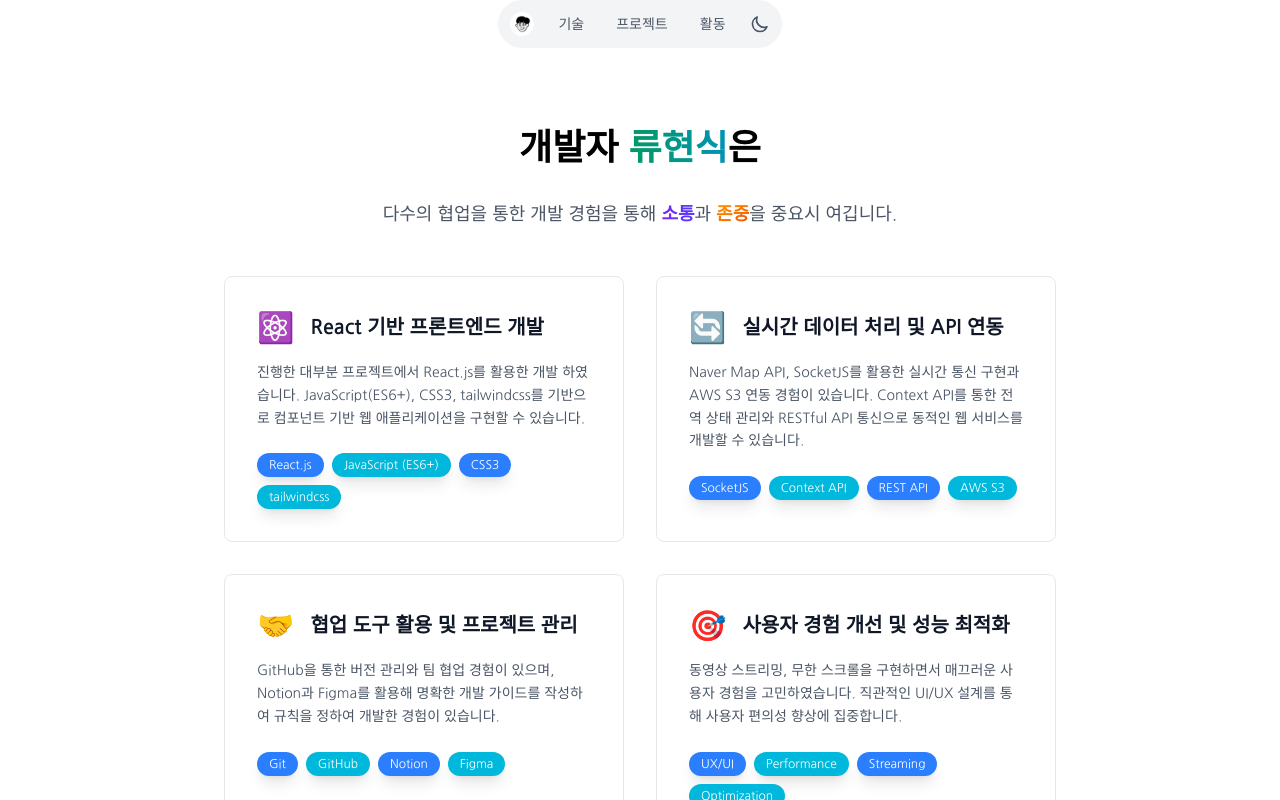
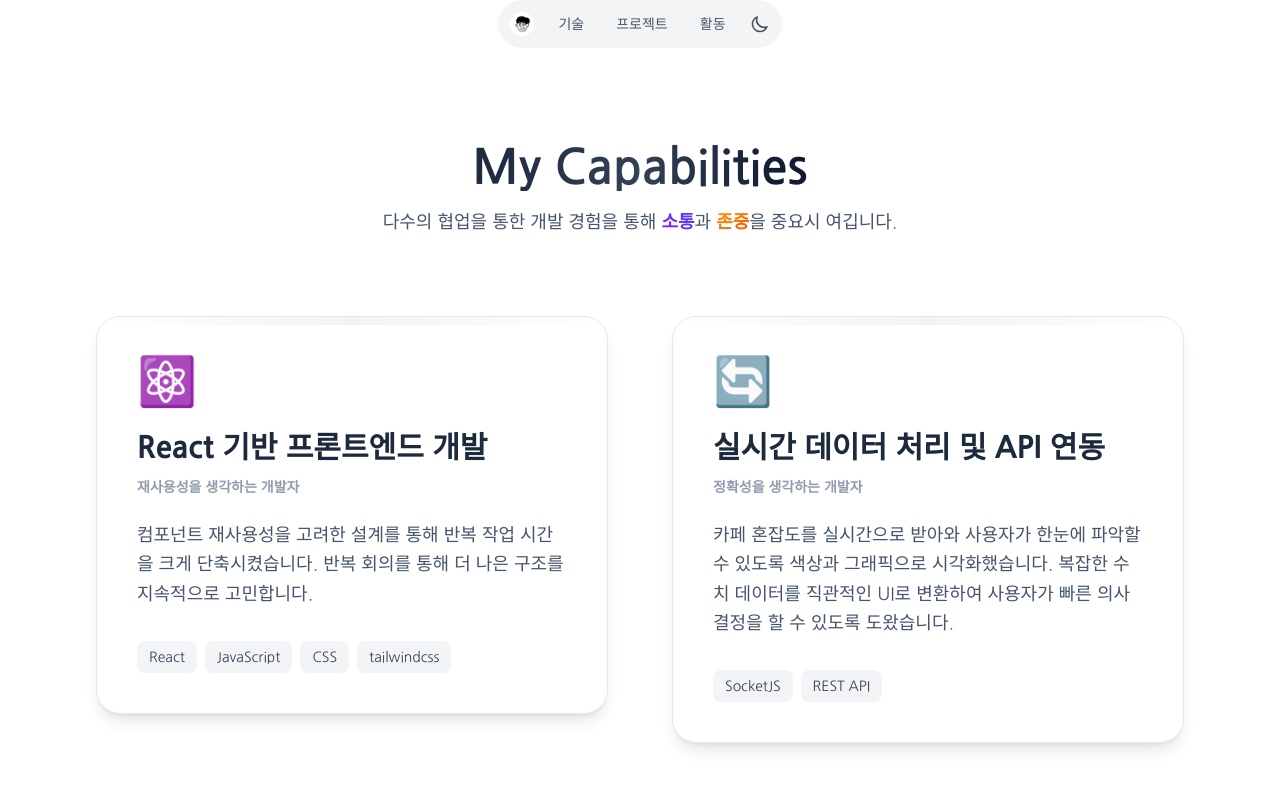
Before and after one commit to hyunsik2000/hyunsik, a React (Vite) app: page / in a window 1280 px wide. Shown: the part 820-1620 px from the top of the page. Built offline with nearby package versions, Linux system fonts and the light colour scheme.

Commit message:
[edit] About 설명 수정, UI 아예 바꾸기, hover 애니메이션 추가

```diff
--- a/src/pages/About.jsx
+++ b/src/pages/About.jsx
@@ -1,82 +1,200 @@
-import React from 'react';
-import SlideUpSection from '../components/SlideUpSection';
+import React, { useState, useRef, useEffect } from "react";
+
+// SlideUpSection 컴포넌트 모의
+const SlideUpSection = ({ children }) => {
+  return <div className="animate-fade-in">{children}</div>;
+};
 
 const About = () => {
+  const [hoveredIndex, setHoveredIndex] = useState(null);
+  const [isVisible, setIsVisible] = useState(false);
+  const sectionRef = useRef(null);
+
   const capabilities = [
     {
-    title: 'React 기반 프론트엔드 개발',
-    description: '진행한 대부분 프로젝트에서 React.js를 활용한 개발 하였습니다. JavaScript(ES6+), CSS3, tailwindcss를 기반으로 컴포넌트 기반 웹 애플리케이션을 구현할 수 있습니다.',
-    skills: ['React.js', 'JavaScript (ES6+)', 'CSS3', 'tailwindcss'],
-    icon: '⚛️'
+      title: "React 기반 프론트엔드 개발",
+      description:
+        "컴포넌트 재사용성을 고려한 설계를 통해 반복 작업 시간을 크게 단축시켰습니다. 반복 회의를 통해 더 나은 구조를 지속적으로 고민합니다.",
+      skills: ["React", "JavaScript", "CSS", "tailwindcss"],
+      icon: "⚛️",
+      gradient: "from-blue-500 to-purple-600",
+      shadowColor: "shadow-blue-500/20",
+      personality: "재사용성을 생각하는",
     },
     {
-    title: '실시간 데이터 처리 및 API 연동',
-    description: 'Naver Map API, SocketJS를 활용한 실시간 통신 구현과 AWS S3 연동 경험이 있습니다. Context API를 통한 전역 상태 관리와 RESTful API 통신으로 동적인 웹 서비스를 개발할 수 있습니다.',
-    skills: ['SocketJS', 'Context API', 'REST API', 'AWS S3'],
-    icon: '🔄'
+      title: "실시간 데이터 처리 및 API 연동",
+      description:
+        "카페 혼잡도를 실시간으로 받아와 사용자가 한눈에 파악할 수 있도록 색상과 그래픽으로 시각화했습니다. 복잡한 수치 데이터를 직관적인 UI로 변환하여 사용자가 빠른 의사결정을 할 수 있도록 도왔습니다.",
+      skills: ["SocketJS", "REST API"],
+      icon: "🔄",
+      gradient: "from-green-500 to-teal-600",
+      shadowColor: "shadow-green-500/20",
+      personality: "정확성을 생각하는",
     },
     {
-    title: '협업 도구 활용 및 프로젝트 관리',
-    description: 'GitHub을 통한 버전 관리와 팀 협업 경험이 있으며, Notion과 Figma를 활용해 명확한 개발 가이드를 작성하여 규칙을 정하여 개발한 경험이 있습니다.',
-    skills: ['Git', 'GitHub', 'Notion', 'Figma'],
-    icon: '🤝'
+      title: "협업 도구 활용 및 프로젝트 관리",
+      description:
+        "팀원들이 이해하기 쉬운 커밋 메시지와 Notion 가이드 작성을 통해 소통문제 해결의 시간을 단축시켰습니다. Figma 디자인 시스템을 개발자간 공유하여 개발 과정에서의 혼선을 줄였습니다.",
+      skills: ["Git", "GitHub", "Notion", "Figma"],
+      icon: "🤝",
+      gradient: "from-orange-500 to-red-600",
+      shadowColor: "shadow-orange-500/20",
+      personality: "소통을 좋아하는",
     },
     {
-    title: '사용자 경험 개선 및 성능 최적화',
-    description: '동영상 스트리밍, 무한 스크롤을 구현하면서 매끄러운 사용자 경험을 고민하였습니다. 직관적인 UI/UX 설계를 통해 사용자 편의성 향상에 집중합니다.',
-    skills: ['UX/UI', 'Performance', 'Streaming', 'Optimization'],
-    icon: '🎯'
+      title: "사용자 경험 개선 및 성능 최적화",
+      description:
+        "무한 스크롤 비디오 재생 플랫폼을 개발하며 사용자가 다음 영상을 기다리는 시간을 줄이기 위해 고민했습니다. 비디오 간 로딩 속도를 체감상 확실히 개선시켜 더 부드러운 시청 경험을 제공할 수 있었습니다.",
+      skills: ["UX/UI", "Performance"],
+      icon: "🎯",
+      gradient: "from-purple-500 to-pink-600",
+      shadowColor: "shadow-purple-500/20",
+      personality: "사용자 경험을 생각해보는",
+    },
+  ];
+
+  useEffect(() => {
+    const observer = new IntersectionObserver(
+      ([entry]) => {
+        if (entry.isIntersecting) {
+          setIsVisible(true);
         }
-];
+      },
+      { threshold: 0.1 }
+    );
+
+    if (sectionRef.current) {
+      observer.observe(sectionRef.current);
+    }
+
+    return () => observer.disconnect();
+  }, []);
 
   return (
     <SlideUpSection>
-    <section id="about" className="py-20">
-      <div className="max-w-4xl mx-auto px-4 sm:px-6 lg:px-8">
-        <div className="text-center mb-12">
-          <h1 className='text-3xl sm:text-4xl font-bold mb-8 dark:text-white'>
-          개발자 <span className='bg-gradient-to-r from-emerald-600 via-teal-600 to-cyan-600 dark:from-emerald-400 dark:via-teal-400 dark:to-cyan-400 bg-clip-text text-transparent'>
-            류현식
-          </span>은
-          </h1>
-
-          <p className="text-lg text-gray-600 dark:text-slate-300">
-            다수의 협업을 통한 개발 경험을 통해 <span className='bg-gradient-to-r font-bold from-violet-600 to-indigo-600 dark:from-violet-400 dark:to-indigo-400 bg-clip-text text-transparent'>소통</span>
-            과 <span className='bg-gradient-to-br font-semibold from-amber-500 to-orange-600 dark:from-amber-400 dark:to-orange-500 bg-clip-text text-transparent'>존중</span>
+      <section ref={sectionRef} id="about" className="py-24">
+        <div className="max-w-6xl mx-auto px-4 sm:px-6 lg:px-8">
+          {/* 간단한 헤더 */}
+          <div
+            className={`text-center mb-20 transition-all duration-1000 ${
+              isVisible
+                ? "opacity-100 translate-y-0"
+                : "opacity-0 translate-y-8"
+            }`}
+          >
+            <h2 className="text-4xl md:text-5xl font-bold mb-4">
+              <span className="bg-gradient-to-r from-slate-800 via-slate-700 to-slate-900 dark:from-white dark:via-slate-200 dark:to-slate-300 bg-clip-text text-transparent">
+                My Capabilities
+              </span>
+            </h2>
+            <p className="text-lg text-slate-600 dark:text-slate-300">
+              다수의 협업을 통한 개발 경험을 통해{" "}
+              <span className="font-bold bg-gradient-to-r from-violet-600 to-indigo-600 dark:from-violet-400 dark:to-indigo-400 bg-clip-text text-transparent">
+                소통
+              </span>
+              과{" "}
+              <span className="font-bold bg-gradient-to-br from-amber-500 to-orange-600 dark:from-amber-400 dark:to-orange-500 bg-clip-text text-transparent">
+                존중
+              </span>
               을 중요시 여깁니다.
             </p>
           </div>
 
-        <div className="grid md:grid-cols-2 gap-8">
+          {/* 카드 그리드 - 메인 포커스 */}
+          <div className="grid md:grid-cols-2 gap-12 lg:gap-16">
             {capabilities.map((capability, index) => (
               <div
                 key={index}
-              className="bg-white dark:bg-slate-800 border border-gray-200 dark:border-slate-700 rounded-lg p-8 hover:shadow-lg dark:hover:shadow-xl dark:hover:shadow-blue-400/10 transition-all duration-300 hover:border-gray-300 dark:hover:border-slate-600"
+                className={`group relative transform transition-all duration-700 ${
+                  isVisible
+                    ? "opacity-100 translate-y-0"
+                    : "opacity-0 translate-y-12"
+                }`}
+                style={{
+                  transitionDelay: `${index * 300}ms`,
+                }}
+                onMouseEnter={() => setHoveredIndex(index)}
+                onMouseLeave={() => setHoveredIndex(null)}
               >
-              <div className="flex items-center mb-4">
-                <span className="text-3xl mr-4">{capability.icon}</span>
-                <h3 className="text-xl font-semibold text-gray-900 dark:text-slate-100">
+                {/* 카드 배경 효과 - blur 제거 */}
+                <div
+                  className={`absolute -inset-2 rounded-3xl bg-gradient-to-br ${capability.gradient} opacity-0 group-hover:opacity-10 transition-all duration-500`}
+                ></div>
+
+                {/* 메인 카드 */}
+                <div className="relative bg-white dark:bg-slate-800 rounded-3xl p-8 lg:p-10 border border-gray-200 dark:border-slate-700 transform group-hover:-translate-y-4 group-hover:rotate-1 transition-all duration-500 overflow-hidden shadow-lg group-hover:shadow-2xl">
+                  {/* 카드 상단 장식 바 */}
+                  <div className="absolute top-0 left-0 right-0 h-2 bg-gradient-to-r from-transparent via-gray-200 dark:via-slate-600 to-transparent opacity-50"></div>
+                  <div
+                    className={`absolute top-0 left-0 h-2 bg-gradient-to-r ${
+                      capability.gradient
+                    } transform transition-transform duration-700 ${
+                      hoveredIndex === index ? "w-full" : "w-0"
+                    }`}
+                  ></div>
+
+                  {/* 개성 표시 태그 */}
+                  <div className="flex justify-between items-start mb-6">
+                    <div
+                      className={`text-5xl transition-transform duration-500 ${
+                        hoveredIndex === index ? "scale-125 rotate-12" : ""
+                      }`}
+                    >
+                      {capability.icon}
+                    </div>
+                  </div>
+
+                  {/* 제목과 개성 설명 */}
+                  <div className="mb-6">
+                    <h3
+                      className={`text-2xl lg:text-3xl font-black mb-3 transition-all duration-300 ${
+                        hoveredIndex === index
+                          ? `text-transparent bg-gradient-to-r ${capability.gradient} bg-clip-text`
+                          : "text-slate-800 dark:text-slate-100"
+                      }`}
+                    >
                       {capability.title}
                     </h3>
+                    <div
+                      className={`text-sm font-semibold text-slate-500 dark:text-slate-400 transition-opacity duration-300 ${
+                        hoveredIndex === index ? "opacity-100" : "opacity-70"
+                      }`}
+                    >
+                      {capability.personality} 개발자
+                    </div>
                   </div>
 
-              <p className="text-gray-600 dark:text-slate-300 text-sm leading-relaxed mb-6">
+                  {/* 설명 텍스트 */}
+                  <p className="text-slate-600 dark:text-slate-300 text-base lg:text-lg leading-relaxed mb-8 transition-colors duration-300 group-hover:text-slate-700 dark:group-hover:text-slate-200">
                     {capability.description}
                   </p>
 
+                  {/* 스킬 태그들 - 심플한 디자인 */}
+                  <div className="space-y-4">
                     <div className="flex flex-wrap gap-2">
                       {capability.skills.map((skill, skillIndex) => (
                         <span
                           key={skillIndex}
-                    className={`px-3 py-1 text-xs rounded-full text-white ${
-                      skillIndex % 2 === 0
-                        ? 'bg-blue-500 dark:bg-blue-400 shadow-lg dark:shadow-blue-400/20'
-                        : 'bg-cyan-500 dark:bg-cyan-400 shadow-lg dark:shadow-cyan-400/20'
-                    }`}
+                          className="px-3 py-1.5 text-sm font-medium bg-gray-100 dark:bg-slate-700 text-gray-700 dark:text-slate-300 rounded-lg transition-colors duration-200 hover:bg-gray-200 dark:hover:bg-slate-600"
                         >
                           {skill}
                         </span>
                       ))}
+                    </div>
+                  </div>
+
+                  {/* 카드 하단 장식 */}
+                  <div className="absolute bottom-0 left-0 right-0 h-1 overflow-hidden rounded-b-3xl">
+                    <div
+                      className={`h-full bg-gradient-to-r ${
+                        capability.gradient
+                      } transform transition-transform duration-700 ${
+                        hoveredIndex === index
+                          ? "translate-x-0"
+                          : "-translate-x-full"
+                      }`}
+                    ></div>
+                  </div>
                 </div>
               </div>
             ))}
```
Lines whose indentation alone changed are shown as unchanged.
